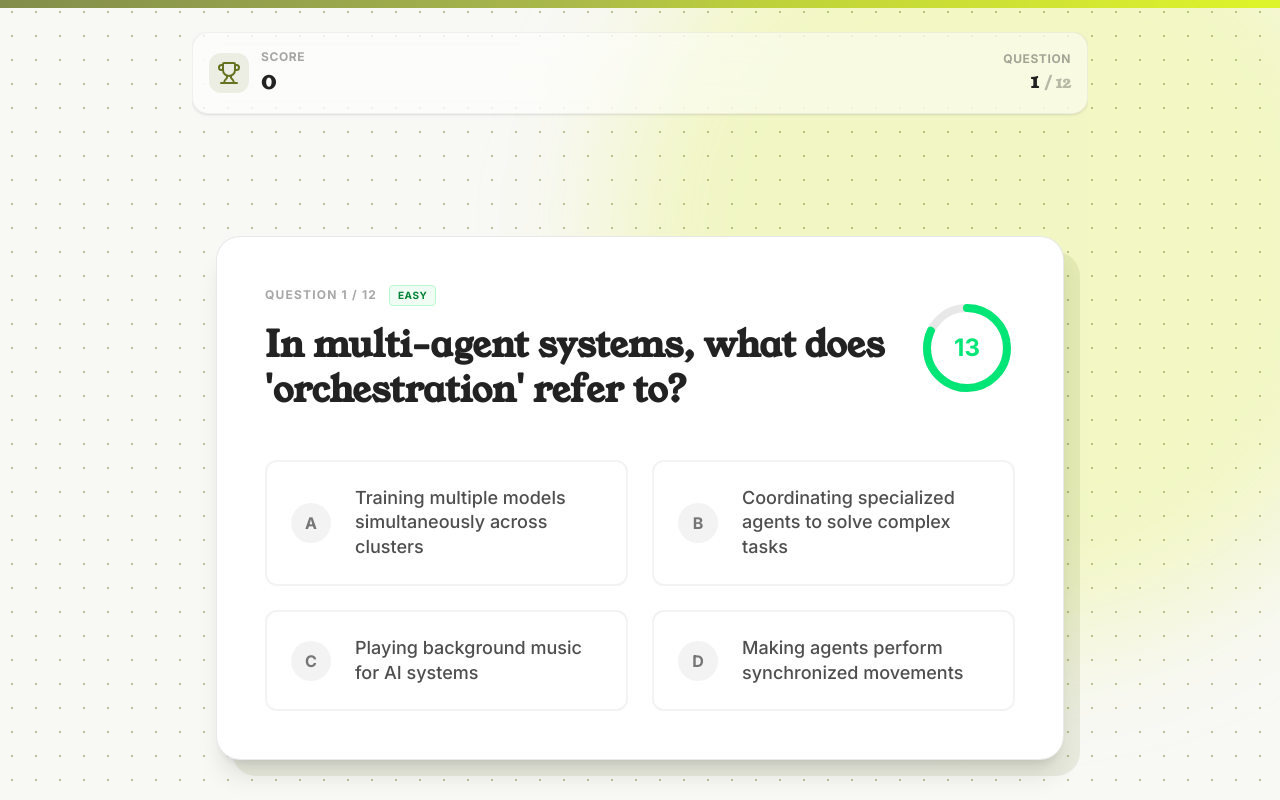
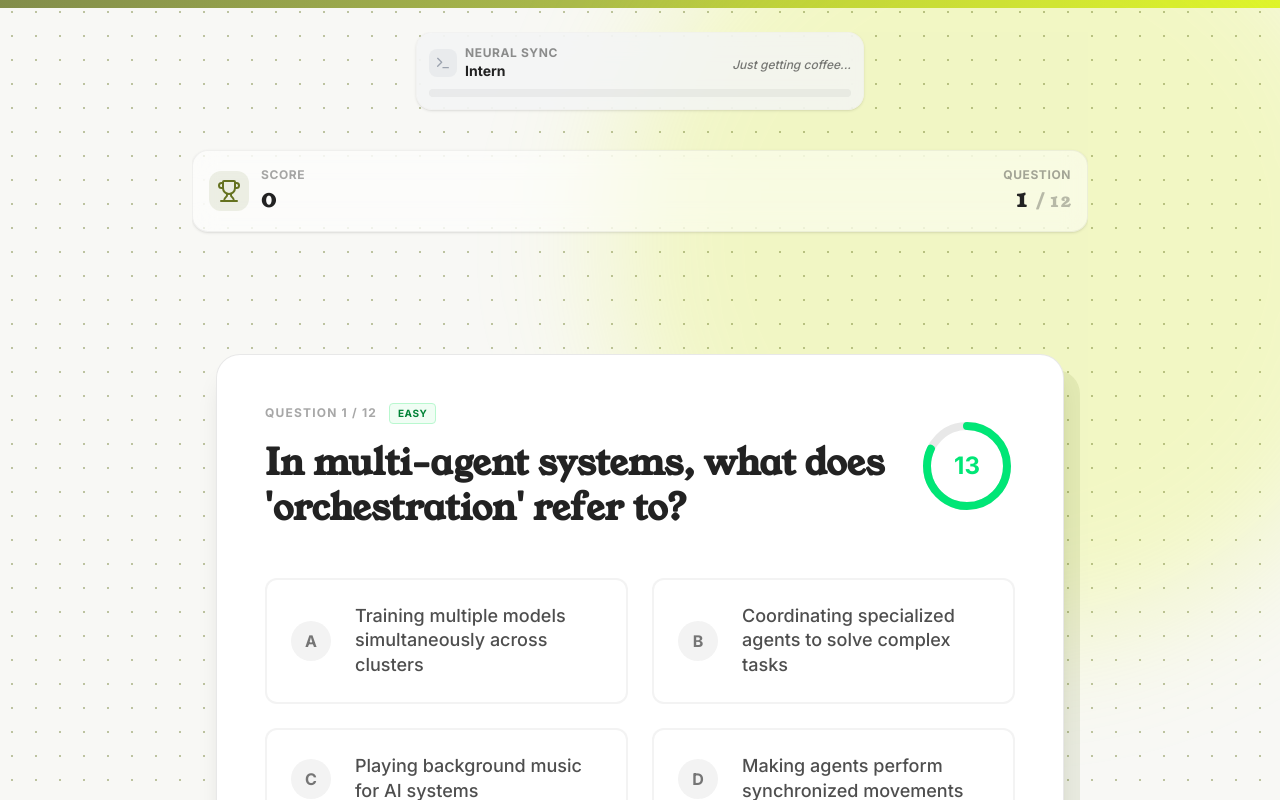
Before and after one commit to krovvidiv-code/trivia-game, a React (Vite) app: page / in a window 1280 px wide. Both pictures are taken after typing "Sample", "name@example.com" into the empty fields and a click on the button "Start Challenge". Shown: the top 800 px of the page. Built offline with nearby package versions, Linux system fonts and the light colour scheme.

Commit message:
Implement Neural Sync progression system

```diff
--- a/src/components/GameHUD.tsx
+++ b/src/components/GameHUD.tsx
@@ -1,17 +1,23 @@
 import { motion, AnimatePresence } from 'framer-motion';
 import { Flame, Trophy } from 'lucide-react';
 import { cn } from '@/lib/utils';
+import { RankIndicator } from './RankIndicator';
 
 interface GameHUDProps {
     score: number;
     streak: number;
     currentQuestion: number;
     totalQuestions: number;
+    questionsCorrect: number;
 }
 
-export function GameHUD({ score, streak, currentQuestion, totalQuestions }: GameHUDProps) {
+export function GameHUD({ score, streak, currentQuestion, totalQuestions, questionsCorrect }: GameHUDProps) {
     return (
-        <div className="w-full max-w-5xl xl:max-w-7xl 2xl:max-w-[85vw] mx-auto flex items-center justify-between bg-white/50 backdrop-blur-md rounded-2xl p-4 border border-brand-dark/5 shadow-sm transition-all duration-500">
+        <div className="w-full max-w-5xl xl:max-w-7xl 2xl:max-w-[85vw] mx-auto flex flex-col gap-4">
+            {/* Rank Indicator */}
+            <RankIndicator score={questionsCorrect} />
+
+            <div className="w-full flex items-center justify-between bg-white/50 backdrop-blur-md rounded-2xl p-4 border border-brand-dark/5 shadow-sm transition-all duration-500">
                 {/* Score */}
                 <div className="flex items-center gap-3">
                     <div className="bg-brand-olive/10 p-2 rounded-xl">
@@ -48,9 +54,10 @@ export function GameHUD({ score, streak, currentQuestion, totalQuestions }: Game
                 {/* Progress */}
                 <div className="text-right">
                     <p className="text-xs font-bold text-brand-dark/40 uppercase tracking-wider">Question</p>
-                <p className="text-xl font-bold font-serif">
-                    {currentQuestion} <span className="text-brand-dark/30 text-base">/ {totalQuestions}</span>
+                    <p className="text-2xl font-bold font-serif tabular-nums">
+                        {currentQuestion} <span className="text-brand-dark/30 text-lg">/ {totalQuestions}</span>
                     </p>
+                </div>
             </div>
         </div>
     );
--- a/src/components/GameScreen.tsx
+++ b/src/components/GameScreen.tsx
@@ -136,6 +136,7 @@ export function GameScreen() {
                 streak={gameState.streak}
                 currentQuestion={currentQuestionIndex + 1}
                 totalQuestions={12}
+                questionsCorrect={Object.values(gameState.answers).filter(a => a.correct && !a.isRecovery).length}
             />
 
             <main className="container mx-auto px-4 md:px-6 pt-24 pb-12 relative z-10 min-h-[calc(100vh-80px)] flex flex-col justify-center">
--- /dev/null
+++ b/src/components/RankIndicator.tsx
@@ -0,0 +1,130 @@
+import { motion, AnimatePresence } from 'framer-motion';
+import { useEffect, useState } from 'react';
+import { Zap, Brain, Code, Terminal, Cpu, Sparkles, Rocket } from 'lucide-react';
+
+interface RankIndicatorProps {
+    score: number;
+}
+
+type Rank = {
+    title: string;
+    threshold: number;
+    color: string;
+    icon: React.ElementType;
+    description: string;
+};
+
+const RANKS: Rank[] = [
+    { title: "Intern", threshold: 0, color: "#9CA3AF", icon: Terminal, description: "Just getting coffee..." },
+    { title: "Script Kiddie", threshold: 1, color: "#3B82F6", icon: Code, description: "Copy-pasting from StackOverflow" },
+    { title: "Junior Dev", threshold: 3, color: "#06B6D4", icon: Cpu, description: "Writing code that mostly works" },
+    { title: "Senior Engineer", threshold: 6, color: "#22C55E", icon: Zap, description: "Optimizing everything" },
+    { title: "Principal Architect", threshold: 9, color: "#A855F7", icon: Brain, description: "Seeing the matrix" },
+    { title: "Visionary", threshold: 11, color: "#F97316", icon: Rocket, description: "Inventing the future" },
+    { title: "Singularity", threshold: 12, color: "#D9F400", icon: Sparkles, description: "One with the machine" },
+];
+
+export function RankIndicator({ score }: RankIndicatorProps) {
+    const [currentRankIndex, setCurrentRankIndex] = useState(0);
+    const [prevRankIndex, setPrevRankIndex] = useState(0);
+
+    useEffect(() => {
+        let newRankIndex = 0;
+        for (let i = RANKS.length - 1; i >= 0; i--) {
+            if (score >= RANKS[i].threshold) {
+                newRankIndex = i;
+                break;
+            }
+        }
+
+        if (newRankIndex !== currentRankIndex) {
+            setPrevRankIndex(currentRankIndex);
+            setCurrentRankIndex(newRankIndex);
+        }
+    }, [score]);
+
+    const currentRank = RANKS[currentRankIndex];
+    const nextRank = RANKS[currentRankIndex + 1];
+
+    // Calculate progress to next rank
+    let progress = 0;
+    if (nextRank) {
+        const currentThreshold = currentRank.threshold;
+        const nextThreshold = nextRank.threshold;
+        const range = nextThreshold - currentThreshold;
+        const currentProgress = score - currentThreshold;
+        progress = (currentProgress / range) * 100;
+    } else {
+        progress = 100; // Max rank
+    }
+
+    const Icon = currentRank.icon;
+
+    return (
+        <div className="w-full max-w-md mx-auto mb-6">
+            <div className="bg-white/80 backdrop-blur-md rounded-2xl p-3 border border-brand-dark/5 shadow-sm relative overflow-hidden">
+                {/* Background Glow */}
+                <div
+                    className="absolute inset-0 opacity-10 transition-colors duration-500"
+                    style={{ backgroundColor: currentRank.color }}
+                />
+
+                <div className="flex items-center justify-between mb-2 relative z-10">
+                    <div className="flex items-center gap-2">
+                        <div
+                            className="p-1.5 rounded-lg transition-colors duration-500"
+                            style={{ backgroundColor: `${currentRank.color}20` }}
+                        >
+                            <Icon
+                                className="w-4 h-4 transition-colors duration-500"
+                                style={{ color: currentRank.color }}
+                            />
+                        </div>
+                        <div className="flex flex-col">
+                            <span className="text-xs font-bold text-brand-dark/50 uppercase tracking-wider">Neural Sync</span>
+                            <AnimatePresence mode='wait'>
+                                <motion.span
+                                    key={currentRank.title}
+                                    initial={{ y: 10, opacity: 0 }}
+                                    animate={{ y: 0, opacity: 1 }}
+                                    exit={{ y: -10, opacity: 0 }}
+                                    className="text-sm font-bold text-brand-dark"
+                                >
+                                    {currentRank.title}
+                                </motion.span>
+                            </AnimatePresence>
+                        </div>
+                    </div>
+
+                    <div className="text-right">
+                        <AnimatePresence mode='wait'>
+                            <motion.span
+                                key={currentRank.description}
+                                initial={{ opacity: 0 }}
+                                animate={{ opacity: 1 }}
+                                exit={{ opacity: 0 }}
+                                className="text-xs font-medium text-brand-dark/60 italic"
+                            >
+                                {currentRank.description}
+                            </motion.span>
+                        </AnimatePresence>
+                    </div>
+                </div>
+
+                {/* Progress Bar */}
+                <div className="h-2 bg-brand-dark/5 rounded-full overflow-hidden relative">
+                    <motion.div
+                        className="absolute top-0 left-0 h-full rounded-full"
+                        style={{ backgroundColor: currentRank.color }}
+                        initial={{ width: `${(prevRankIndex / (RANKS.length - 1)) * 100}%` }}
+                        animate={{ width: `${progress}%` }}
+                        transition={{ type: "spring", stiffness: 50, damping: 15 }}
+                    />
+
+                    {/* Segment Markers */}
+                    {/* We could add markers here if we wanted to show the steps */}
+                </div>
+            </div>
+        </div>
+    );
+}
```
Lines whose indentation alone changed are shown as unchanged.
